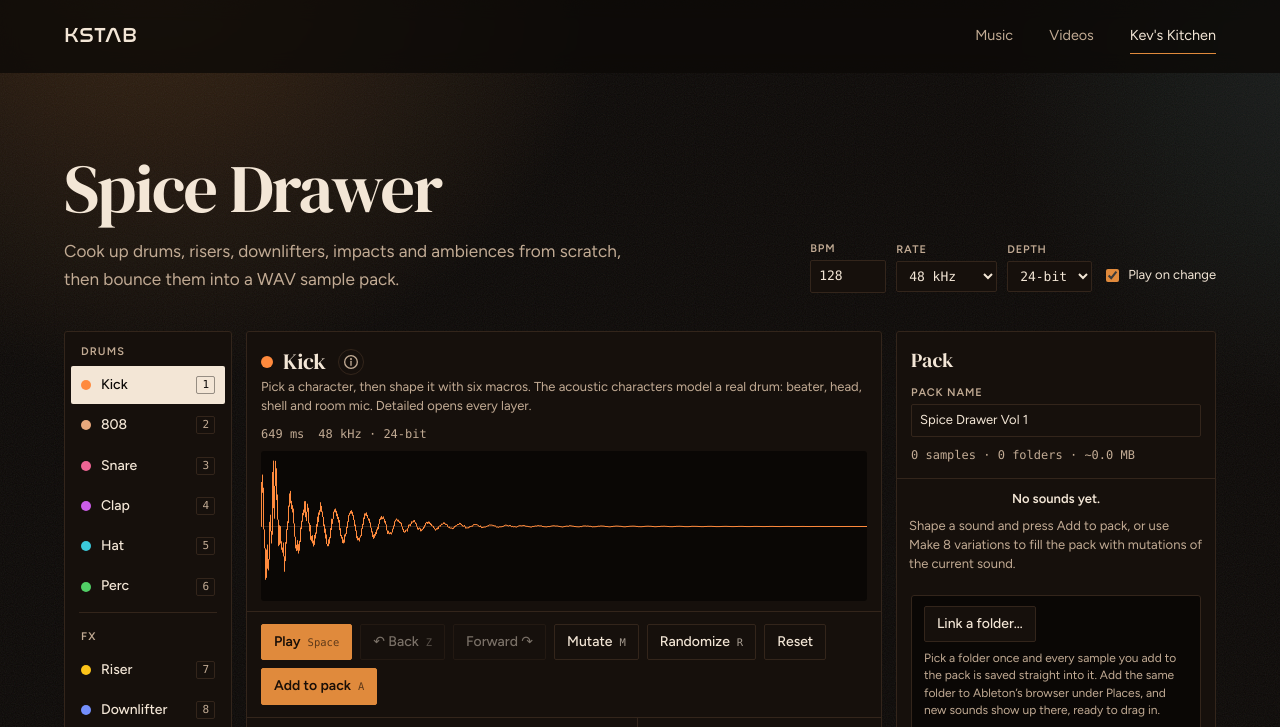
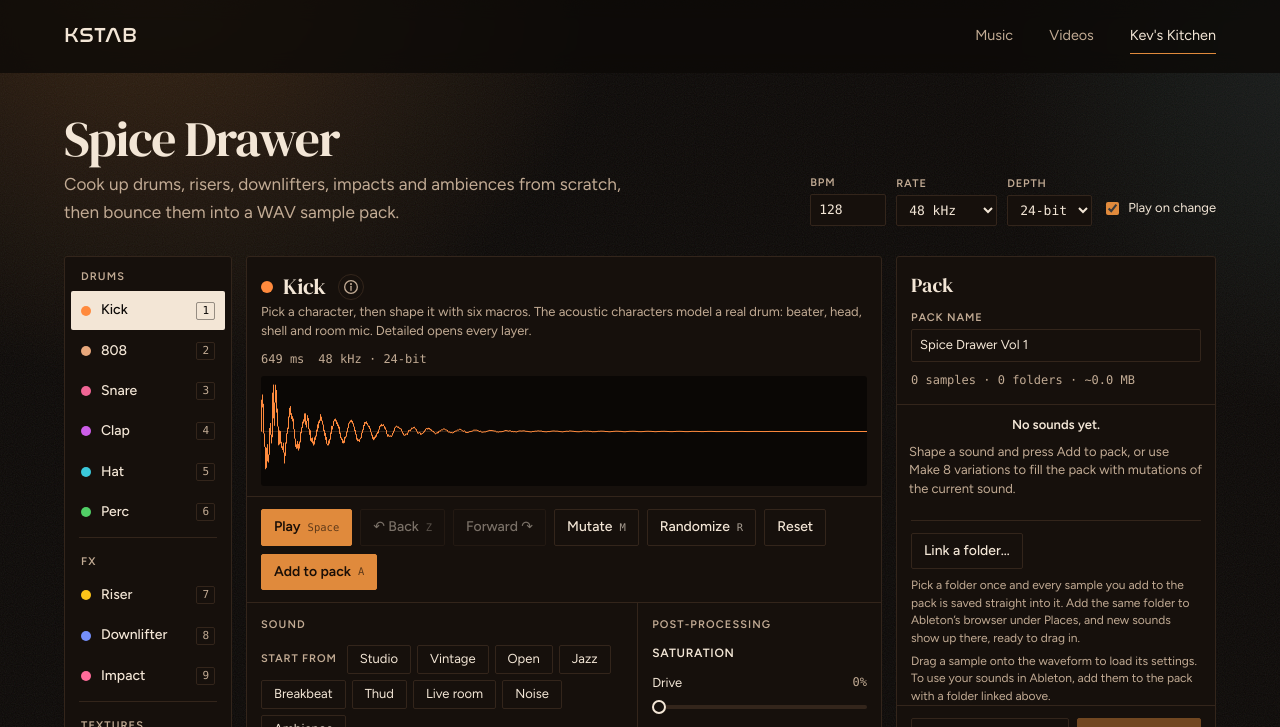
Before and after one commit to kstabinski/kevinstabinski.com, a plain HTML site: page spice-drawer.html in a window 1280 px wide. Shown: the top 727 px of the page. Drawn offline with Linux system fonts and the light colour scheme.

Commit message:
Tighten Spice Drawer layout and remove nested boxes (#3)
Spice Drawer (option 1 from the mockups):
- Shorter page header and waveform (150px to 110px), so 9 of the 16
  sound controls fit on a 1440x900 first screen instead of 1
- Sound list (761px and wider) and Pack panel (1101px and wider) stay
  pinned beside the editor while it scrolls

Chord Pantry (option B):
- Chord cards drop their borders and read as tinted tiles; locked
  chords keep a dashed outline in the chord's color

Both pages: the Link a folder area becomes a divider instead of a box
inside the panel.


Claude-Session: https://claude.ai/code/session_01VAArKe1MBFCW3BEmyLjUjK

Co-authored-by: Claude <noreply@anthropic.com>

```diff
--- a/spice-drawer.html
+++ b/spice-drawer.html
@@ -30,8 +30,8 @@ button,input,select{font:inherit;color:inherit}
 :focus-visible{outline:2px solid var(--accent);outline-offset:2px}
 .app{position:relative;z-index:1;max-width:var(--maxw);margin:0 auto;padding:0 var(--pad) clamp(2rem,5vh,3rem);font-size:14px;line-height:1.45;display:flex;flex-direction:column;gap:14px}
 
-header.top{padding:clamp(3rem,10vh,6rem) 0 clamp(1rem,3vh,1.75rem);display:flex;flex-wrap:wrap;align-items:flex-end;justify-content:space-between;gap:12px 24px}
-.brand h1{font-family:var(--f-display);font-weight:300;font-size:clamp(2.4rem,8vw,4.25rem);letter-spacing:-0.025em;margin:0 0 .85rem;line-height:1.05}
+header.top{padding:clamp(1.75rem,5vh,2.75rem) 0 clamp(.75rem,2vh,1.25rem);display:flex;flex-wrap:wrap;align-items:flex-end;justify-content:space-between;gap:12px 24px}
+.brand h1{font-family:var(--f-display);font-weight:300;font-size:clamp(2.2rem,6vw,3.1rem);letter-spacing:-0.025em;margin:0 0 .4rem;line-height:1.05}
 .brand p{margin:0;color:var(--ink-soft);max-width:52ch;font-size:clamp(1rem,0.97rem + 0.15vw,1.075rem);line-height:1.6}
 .globals{display:flex;flex-wrap:wrap;gap:10px;align-items:center}
 .field{display:flex;flex-direction:column;gap:3px}
@@ -82,7 +82,7 @@ dialog.info::backdrop{background:rgba(10,12,16,.55)}
 .info-body .src a{color:var(--ink);text-decoration:underline;text-underline-offset:2px}
 .desc{color:var(--muted);font-size:13px;margin:0}
 .readout{font-family:var(--f-mono);font-size:12px;color:var(--muted);font-variant-numeric:tabular-nums;display:flex;gap:14px}
-.wave{width:100%;height:150px;display:block;background:var(--sunk);border-radius:3px;cursor:pointer}
+.wave{width:100%;height:110px;display:block;background:var(--sunk);border-radius:3px;cursor:pointer}
 .transport{display:flex;flex-wrap:wrap;gap:8px;padding:12px 14px;border-bottom:1px solid var(--line);align-items:center}
 .tbtn{border:1px solid var(--line);background:var(--panel);padding:7px 12px;border-radius:2px;cursor:pointer;font-weight:500;display:inline-flex;gap:7px;align-items:center;white-space:nowrap}
 .tbtn:hover{background:var(--sunk)}
@@ -130,7 +130,7 @@ input[type=range]::-moz-range-thumb{width:12px;height:12px;border-radius:50%;bac
 .pack-list{list-style:none;margin:0;padding:6px;display:flex;flex-direction:column;gap:2px;max-height:520px;overflow-y:auto}
 .pack-list li[draggable=true]{cursor:grab}
 .drag-hint{margin:0;padding:6px 14px 0}
-.folder{margin:10px 14px 0;padding:10px 12px;border:1px solid var(--line);border-radius:3px;background:var(--sunk);display:flex;flex-direction:column;gap:8px;font-size:13px}
+.folder{margin:10px 14px 0;padding:12px 0 0;border:0;border-top:1px solid var(--line);border-radius:0;background:transparent;display:flex;flex-direction:column;gap:8px;font-size:13px}
 .folder .f-row{display:flex;flex-wrap:wrap;gap:8px;align-items:center}
 .folder .f-name{font-weight:600;overflow-wrap:anywhere}
 .folder .f-help{font-size:12px;color:var(--muted);margin:0}
@@ -173,6 +173,13 @@ input[type=range]::-moz-range-thumb{width:12px;height:12px;border-radius:50%;bac
 .step.now{outline:2px solid var(--ink);outline-offset:1px}
 .seq-row input[type=range]{--c:var(--muted)}
 .seq-hint{padding:4px 14px 12px}
+/* Wide screens: the sound list and Pack stay in view while the editor scrolls */
+@media (min-width:761px){
+  .rail{position:sticky;top:calc(4.5rem + env(safe-area-inset-top,0px));max-height:calc(100vh - 5.5rem);overflow-y:auto}
+}
+@media (min-width:1101px){
+  .pack{position:sticky;top:calc(4.5rem + env(safe-area-inset-top,0px));max-height:calc(100vh - 5.5rem);overflow-y:auto}
+}
 @media (max-width:1100px){
   .bench{grid-template-columns:150px minmax(0,1fr)}
   .pack{grid-column:1 / -1}
```
Also changed, not shown: chord-pantry.html (+3 -3 lines).
